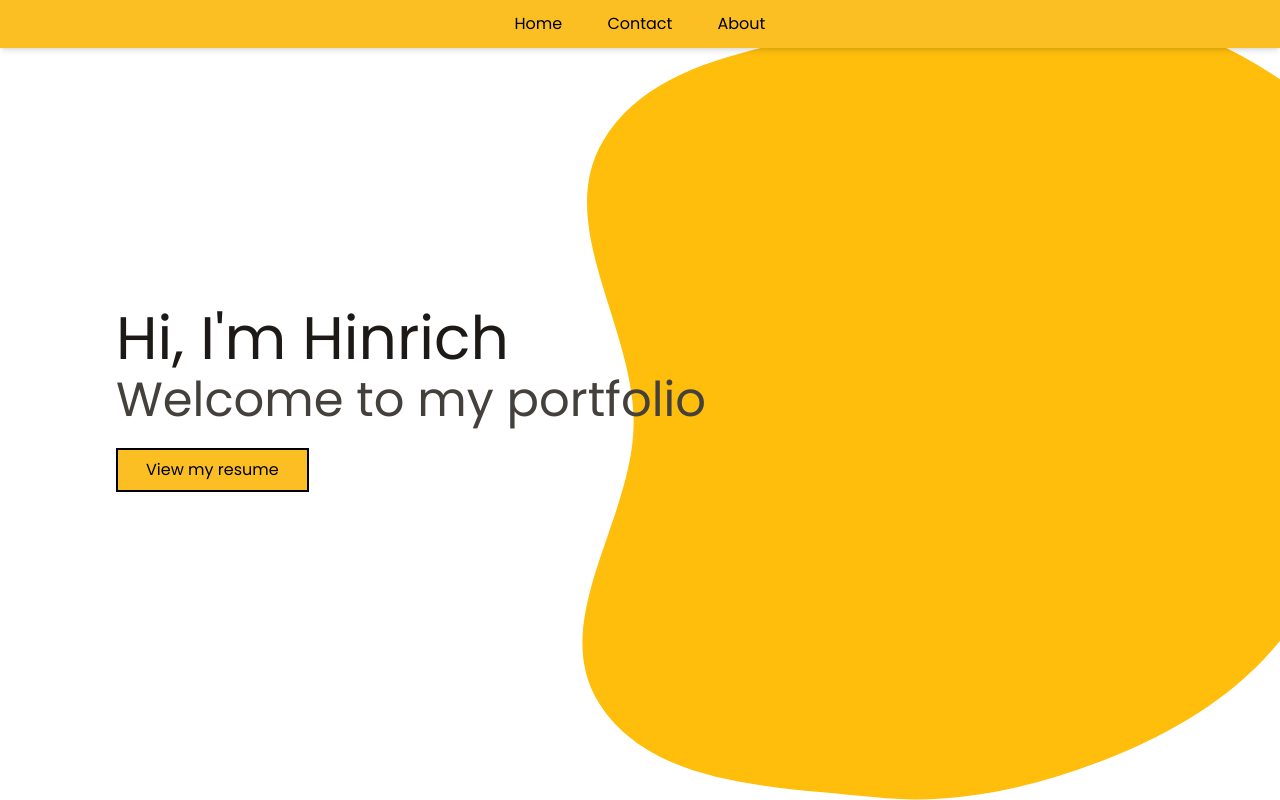
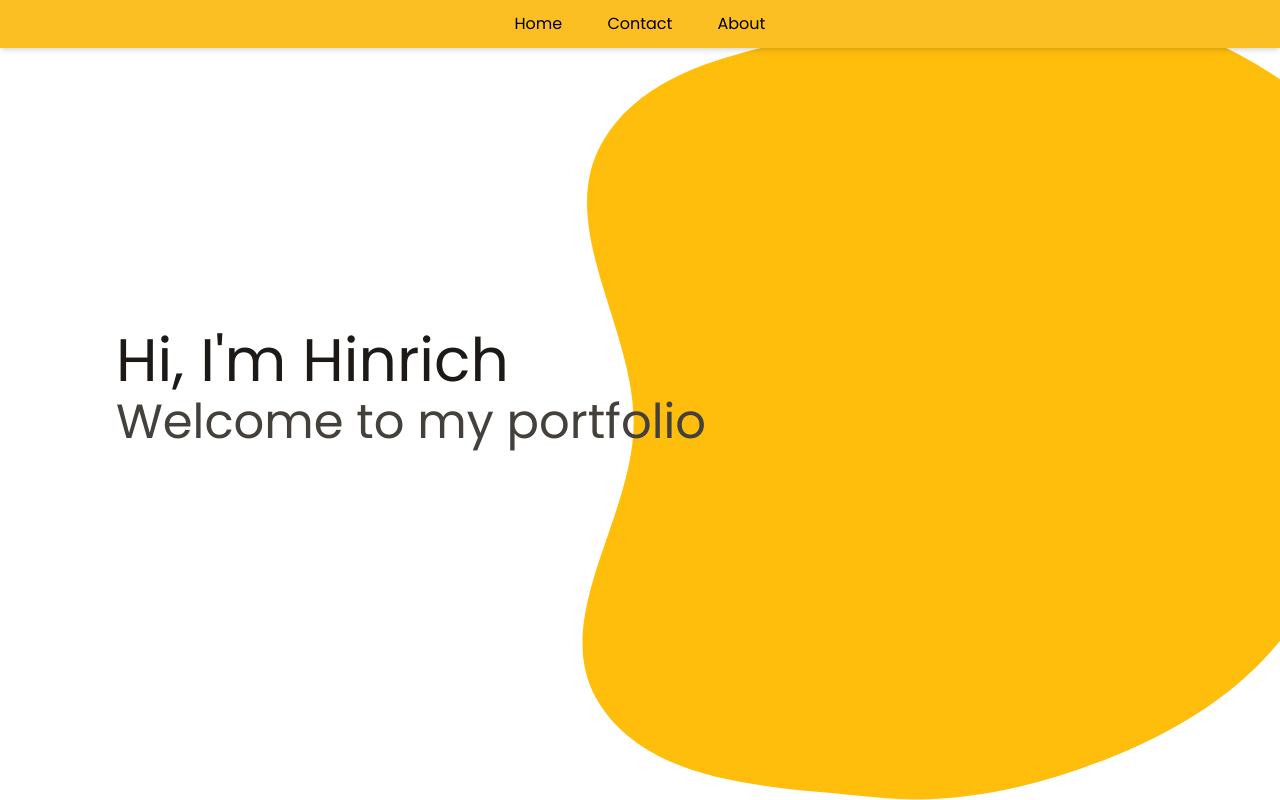
Before and after one commit to Amaterasu10/react-portfolio-vite, a React (Vite) app: page / in a window 1280 px wide. Built offline with nearby package versions, Linux system fonts and the light colour scheme.

Commit message:
commented out the resume button at Home.jsx

```diff
--- a/src/routes/Home.jsx
+++ b/src/routes/Home.jsx
@@ -1,5 +1,5 @@
 import { useEffect, useRef } from "react";
-import resume from "../assets/files/resume.pdf";
+// import resume from "../assets/files/resume.pdf";
 
 export default function Home() {
 
@@ -23,9 +23,9 @@ export default function Home() {
           </h2>
 
           <div className="w-fit mt-5 mx-auto sm:mx-0 flex flex-wrap flex-col sm:flex-row">
-            <a href={resume} target="_blank"  className="button-link mx-auto sm:mr-5 mb-2 sm:mb-0 bg-amber-400 hover:bg-stone-900 hover:text-white">
+            {/* <a href={resume} target="_blank"  className="button-link mx-auto sm:mr-5 mb-2 sm:mb-0 bg-amber-400 hover:bg-stone-900 hover:text-white">
               View my resume
-            </a>
+            </a> */}
           </div>
         </div>
       </section>
```
